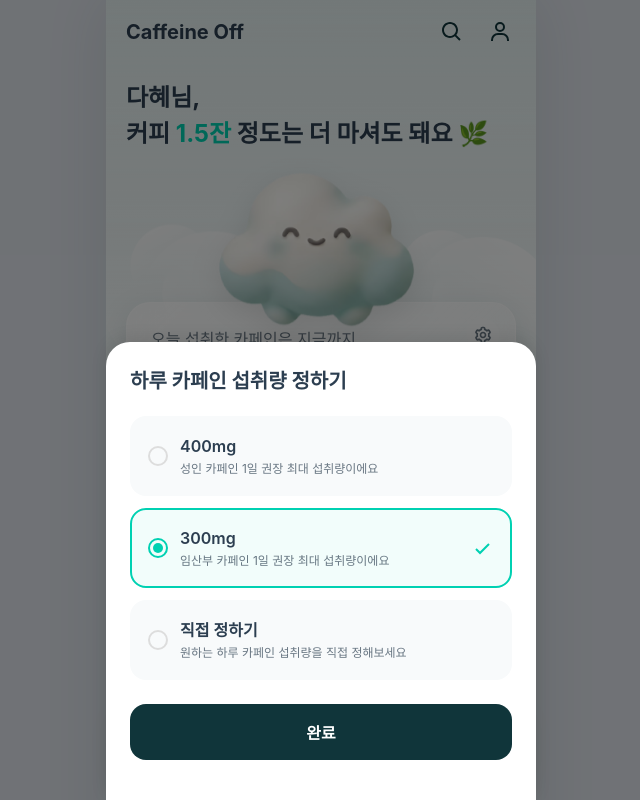
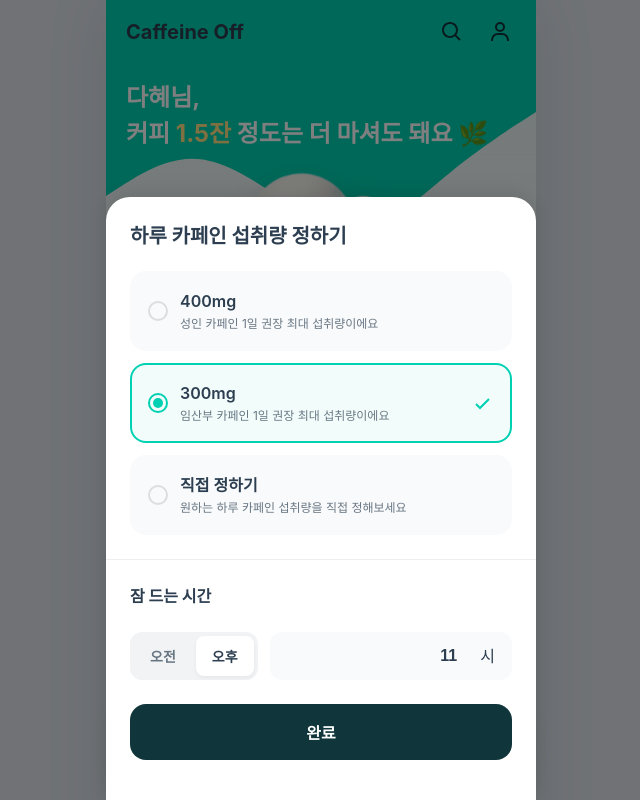
Before and after one commit to starry3211/caffeine-off, a React (Vite) app: page / in a window 1280 px wide. Both pictures are taken after a click on the button 802 px from the left and 335 px from the top of the page. Shown: the top 800 px of the page, without its empty margins (319-959 px from the left). Built offline with nearby package versions, Linux system fonts and the light colour scheme; a web font is replaced by a local one.

Commit message:
feat: Enhance Hero, add Sleep Time, improve Cafe list & toggles

```diff
--- a/src/components/CafeRanking.css
+++ b/src/components/CafeRanking.css
@@ -69,9 +69,86 @@
 .more-link-btn {
     display: block;
     width: 100%;
+    margin: 20px 0 0;
     text-align: center;
-    padding: 16px;
+    padding: 10px;
     color: var(--text-secondary);
     font-size: 14px;
-    margin-top: 8px;
+    font-weight: 500;
+    background: transparent;
+    border: none;
+    box-shadow: none;
+    text-decoration: underline;
+    text-underline-offset: 4px;
+    cursor: pointer;
+    transition: color 0.2s ease;
 }
+
+.more-link-btn:hover {
+    color: var(--text-primary);
+}
+
+.more-link-btn:active {
+    transform: none;
+    color: var(--text-primary);
+    background: transparent;
+}
+
+/* Controls */
+.ranking-controls {
+    padding: 0 var(--safe-area-padding);
+    margin-bottom: 16px;
+    display: flex;
+    justify-content: space-between;
+    align-items: center;
+}
+
+.location-row {
+    display: flex;
+    align-items: center;
+    gap: 8px;
+    background: rgba(255, 255, 255, 0.4);
+    padding: 6px 10px;
+    border-radius: 12px;
+    border: 1px solid rgba(255, 255, 255, 0.6);
+}
+
+.location-btn {
+    display: flex;
+    align-items: center;
+    gap: 4px;
+    font-size: 13px;
+    color: var(--text-secondary);
+    font-weight: 500;
+    padding: 0;
+}
+
+.location-btn.region {
+    color: var(--text-primary);
+    font-weight: 700;
+}
+
+.location-divider {
+    color: rgba(0, 0, 0, 0.1);
+    font-size: 10px;
+}
+
+.sort-row {
+    display: flex;
+    gap: 8px;
+}
+
+.sort-btn {
+    font-size: 13px;
+    color: var(--text-secondary);
+    padding: 4px 0;
+    font-weight: 500;
+    opacity: 0.6;
+    transition: opacity 0.2s;
+}
+
+.sort-btn.active {
+    color: var(--text-primary);
+    font-weight: 800;
+    opacity: 1;
+}
--- a/src/components/CaffeineSettingsSheet.css
+++ b/src/components/CaffeineSettingsSheet.css
@@ -182,3 +182,93 @@
         opacity: 1;
     }
 }
+
+/* Divider */
+.section-divider {
+    height: 1px;
+    background: #eee;
+    margin: 0 -24px 24px;
+    width: calc(100% + 48px);
+}
+
+/* Sleep Time Section */
+.setting-section-title {
+    font-size: 16px;
+    font-weight: 700;
+    color: var(--text-primary);
+    margin: 0 0 12px;
+}
+
+.sleep-time-controls {
+    display: flex;
+    gap: 12px;
+}
+
+.ampm-toggle {
+    display: flex;
+    background: #f1f3f5;
+    padding: 4px;
+    border-radius: 12px;
+    gap: 4px;
+}
+
+.ampm-btn {
+    padding: 10px 16px;
+    font-size: 14px;
+    font-weight: 600;
+    color: var(--text-secondary);
+    background: transparent;
+    border: none;
+    border-radius: 8px;
+    cursor: pointer;
+    transition: all 0.2s;
+    white-space: nowrap;
+}
+
+.ampm-btn.active {
+    background: #fff;
+    color: var(--text-primary);
+    box-shadow: 0 2px 4px rgba(0, 0, 0, 0.05);
+}
+
+.time-input-container {
+    flex: 1;
+    display: flex;
+    align-items: center;
+    background: #f8fafb;
+    border: 1px solid transparent;
+    border-radius: 12px;
+    padding: 0 16px;
+    gap: 8px;
+    min-width: 0;
+    /* Prevent flex overflow */
+    box-sizing: border-box;
+    /* Ensure padding included in width */
+}
+
+.time-input-container:focus-within {
+    border-color: var(--accent-vital-mint);
+    background: #fff;
+}
+
+.time-input {
+    flex: 1;
+    border: none;
+    background: transparent;
+    font-size: 16px;
+    font-weight: 600;
+    color: var(--text-primary);
+    padding: 12px 0;
+    outline: none;
+    text-align: right;
+    min-width: 0;
+    /* Allow input to shrink if needed */
+}
+
+.time-unit {
+    font-size: 16px;
+    font-weight: 500;
+    color: var(--text-primary);
+    white-space: nowrap;
+    /* Prevent unit wrapping */
+}
--- a/src/components/CaffeineSettingsSheet.tsx
+++ b/src/components/CaffeineSettingsSheet.tsx
@@ -17,6 +17,10 @@ const CaffeineSettingsSheet: React.FC<CaffeineSettingsSheetProps> = ({
 }) => {
     const [selectedOption, setSelectedOption] = useState<number | 'custom'>(currentMax);
     const [customValue, setCustomValue] = useState<string>('');
+
+    // Sleep Time State
+    const [sleepTimeAmPm, setSleepTimeAmPm] = useState<'AM' | 'PM'>('PM');
+    const [sleepTimeValue, setSleepTimeValue] = useState<string>('11');
 
     // Sync state when opening
     useEffect(() => {
@@ -117,6 +121,39 @@ const CaffeineSettingsSheet: React.FC<CaffeineSettingsSheetProps> = ({
                     )}
                 </div>
 
+                <div className="section-divider"></div>
+
+                <div className="sheet-body">
+                    <h3 className="setting-section-title">잠 드는 시간</h3>
+                    <div className="sleep-time-controls">
+                        <div className="ampm-toggle">
+                            <button
+                                className={`ampm-btn ${sleepTimeAmPm === 'AM' ? 'active' : ''}`}
+                                onClick={() => setSleepTimeAmPm('AM')}
+                            >
+                                오전
+                            </button>
+                            <button
+                                className={`ampm-btn ${sleepTimeAmPm === 'PM' ? 'active' : ''}`}
+                                onClick={() => setSleepTimeAmPm('PM')}
+                            >
+                                오후
+                            </button>
+                        </div>
+                        <div className="time-input-container">
+                            <input
+                                type="number"
+                                inputMode="numeric"
+                                className="time-input"
+                                value={sleepTimeValue}
+                                onChange={(e) => setSleepTimeValue(e.target.value)}
+                                placeholder="11"
+                            />
+                            <span className="time-unit">시</span>
+                        </div>
+                    </div>
+                </div>
+
                 <button className="sheet-submit-btn" onClick={handleApply}>
                     완료
                 </button>
--- a/src/components/HeroSection.css
+++ b/src/components/HeroSection.css
@@ -7,11 +7,27 @@
     margin-bottom: 30px;
 }
 
+.hero-wave-bg {
+    position: absolute;
+    top: 0;
+    left: 0;
+    width: 100%;
+    height: 280px;
+    z-index: 0;
+    pointer-events: none;
+}
+
+.hero-wave-bg svg {
+    width: 100%;
+    height: 100%;
+    display: block;
+}
+
 .hero-greeting {
     font-size: 24px;
     font-weight: 700;
     margin-bottom: 20px;
-    color: var(--text-primary);
+    color: #FFFFFF;
     position: relative;
     z-index: 10;
     /* Ensure text sits above decorative orbs */
--- a/src/components/HeroSection.tsx
+++ b/src/components/HeroSection.tsx
@@ -59,7 +59,12 @@ const HeroSection: React.FC = () => {
 
     return (
         <section className="hero-section">
-            <h1 className="hero-greeting">다혜님,<br />커피 <span style={{ color: '#00D1B2' }}>1.5잔</span> 정도는 더 마셔도 돼요 🌿</h1>
+            <div className="hero-wave-bg">
+                <svg viewBox="0 0 1440 320" preserveAspectRatio="none">
+                    <path fill="#00D1B2" fillOpacity="1" d="M0,224L48,213.3C96,203,192,181,288,181.3C384,181,480,203,576,224C672,245,768,267,864,261.3C960,256,1056,224,1152,197.3C1248,171,1344,149,1392,138.7L1440,128L1440,0L1392,0C1344,0,1248,0,1152,0C1056,0,960,0,864,0C768,0,672,0,576,0C480,0,384,0,288,0C192,0,96,0,48,0L0,0Z"></path>
+                </svg>
+            </div>
+            <h1 className="hero-greeting">다혜님,<br />커피 <span style={{ color: '#FFE082' }}>1.5잔</span> 정도는 더 마셔도 돼요 🌿</h1>
 
             <div className="hero-decoration-wrapper">
                 <img src={orbTopOrange} alt="" className="hero-orb orb-1" />
@@ -94,7 +99,7 @@ const HeroSection: React.FC = () => {
                             <span className="status-dot"></span>
                             안심
                         </div>
-                        <span className="status-message">숙면까지 8시간 남았어요!</span>
+                        <span className="status-message">잠드는 시간까지 8시간 남았어요!</span>
                     </div>
                 </div>
 
--- a/src/components/ServiceToggle.css
+++ b/src/components/ServiceToggle.css
@@ -60,3 +60,70 @@
 .toggle-divider {
     display: none;
 }
+
+/* Sub Toggle Styles */
+.sub-toggle-container {
+    margin-top: 12px;
+    display: flex;
+    align-items: center;
+    justify-content: space-between;
+    /* Spread layout for emphasis */
+    padding: 12px 16px;
+    gap: 10px;
+    animation: fadeIn 0.3s ease-out;
+    background: rgba(255, 255, 255, 0.4);
+    /* Highlighting background */
+    border-radius: 16px;
+    border: 1px solid rgba(255, 255, 255, 0.6);
+    box-shadow: 0 4px 12px rgba(16, 53, 58, 0.05);
+}
+
+.sub-toggle-label {
+    font-size: 15px;
+    color: var(--primary-midnight-teal);
+    font-weight: 700;
+}
+
+.sub-toggle-switch {
+    width: 44px;
+    height: 24px;
+    background-color: rgba(0, 0, 0, 0.1);
+    border-radius: 20px;
+    position: relative;
+    cursor: pointer;
+    transition: background-color 0.3s ease;
+    border: none;
+    padding: 0;
+}
+
+.sub-toggle-switch.active {
+    background-color: var(--accent-vital-mint);
+}
+
+.sub-toggle-knob {
+    width: 18px;
+    height: 18px;
+    background-color: #fff;
+    border-radius: 50%;
+    position: absolute;
+    top: 3px;
+    left: 3px;
+    transition: transform 0.3s cubic-bezier(0.4, 0.0, 0.2, 1);
+    box-shadow: 0 2px 4px rgba(0, 0, 0, 0.2);
+}
+
+.sub-toggle-switch.active .sub-toggle-knob {
+    transform: translateX(20px);
+}
+
+@keyframes fadeIn {
+    from {
+        opacity: 0;
+        transform: translateY(-5px);
+    }
+
+    to {
+        opacity: 1;
+        transform: translateY(0);
+    }
+}
--- a/src/components/ServiceToggle.tsx
+++ b/src/components/ServiceToggle.tsx
@@ -7,6 +7,9 @@ interface ServiceToggleProps {
 }
 
 const ServiceToggle: React.FC<ServiceToggleProps> = ({ activeMode, onToggle }) => {
+    // Local state for Coffee Only trigger toggle (UI only as per plan, or could be lifted later)
+    const [isCoffeeOnly, setIsCoffeeOnly] = React.useState(true);
+
     return (
         <section className="service-toggle-section">
             <div className="toggle-container">
@@ -24,6 +27,17 @@ const ServiceToggle: React.FC<ServiceToggleProps> = ({ activeMode, onToggle }) =
                     <span className="toggle-title">집/사무실에서</span>
                 </button>
             </div>
+
+            <div className="sub-toggle-container">
+                <span className="sub-toggle-label">Coffee only</span>
+                <button
+                    className={`sub-toggle-switch ${isCoffeeOnly ? 'active' : ''}`}
+                    onClick={() => setIsCoffeeOnly(!isCoffeeOnly)}
+                    aria-label="Toggle coffee only"
+                >
+                    <div className="sub-toggle-knob" />
+                </button>
+            </div>
         </section>
     );
 };
```
Also changed, not shown: src/components/CafeRanking.tsx (+34 -5 lines).
